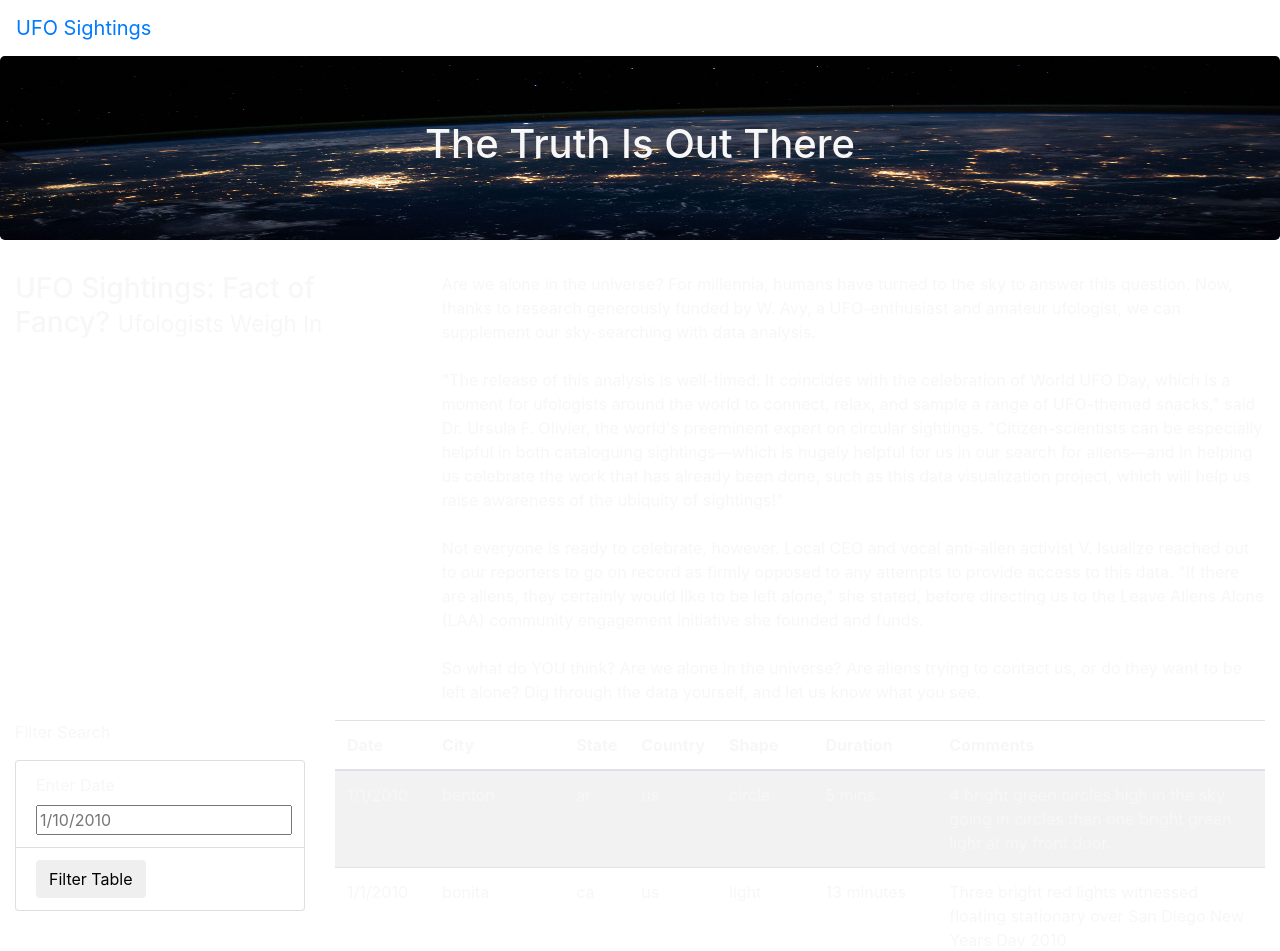
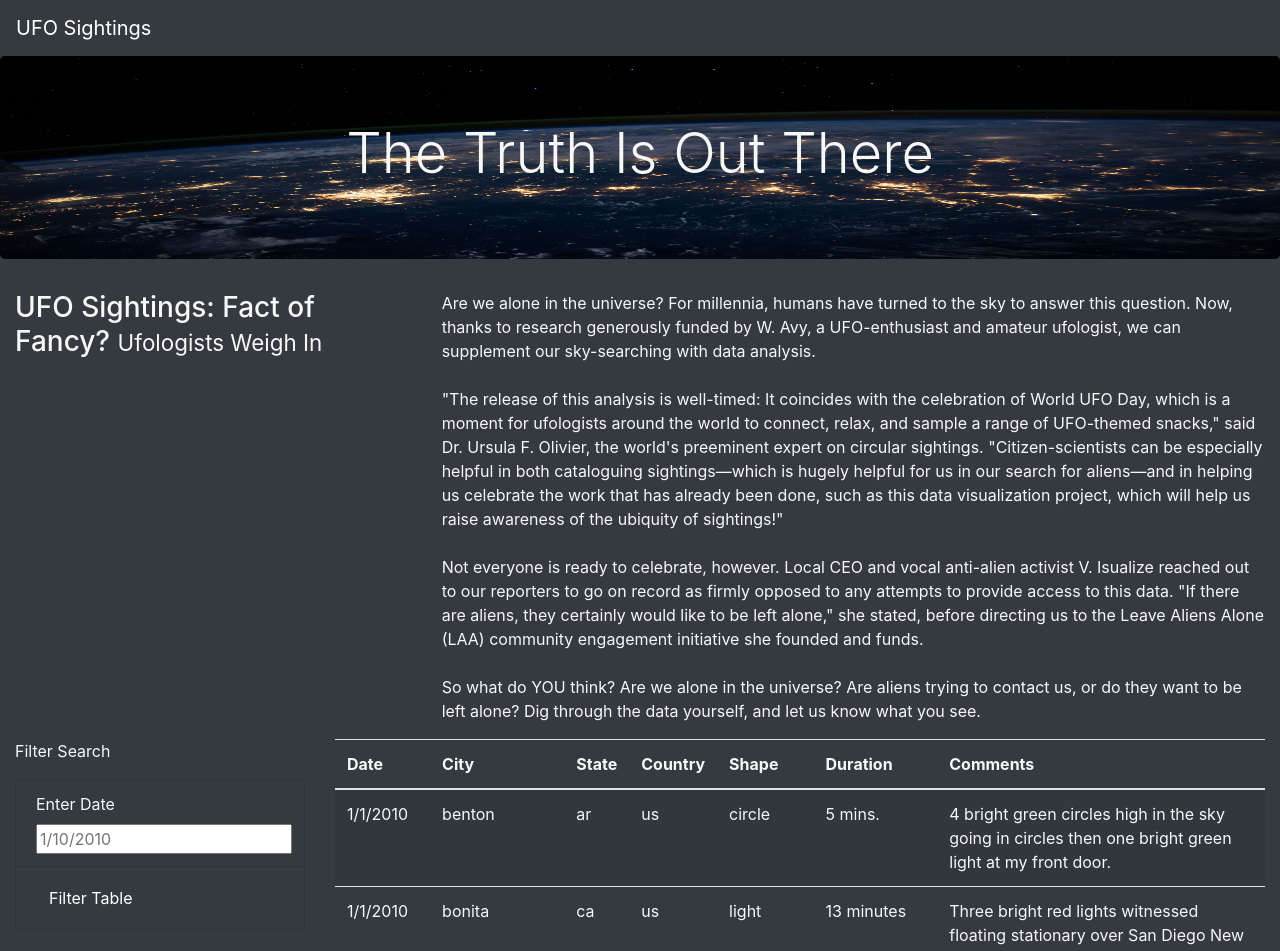
Before and after one commit to tj1599/UFOs, a plain HTML site: page index.html in a window 1280 px wide. Shown: the top 951 px of the page. Drawn offline with nearby package versions, Linux system fonts and the light colour scheme.

Commit message:
final html changes

```diff
--- a/index.html
+++ b/index.html
@@ -12,13 +12,13 @@
   <link rel="stylesheet" href="static/css/style.css">
 </head>
 
-<body>
+<body class="bg-dark">
   <div class="wrapper">
-    <nav class="navbar navbar-expand-lg">
+    <nav class="navbar navbar-dark bg-dark navbar-expand-lg">
       <a class="navbar-brand" href="index.html">UFO Sightings</a>
     </nav>
     <div class="jumbotron">
-      <h1>The Truth Is Out There</h1>
+      <h1 class="display-4">The Truth Is Out There</h1>
     </div>
     <div class="container-fluid">
       <div class="row">
@@ -50,15 +50,15 @@
     <div class="container-fluid">
       <div class="row">
         <div class="col-md-3">
-          <form>
+          <form class="bg-dark">
             <p>Filter Search</p>
-            <ul class="list-group">
-              <li class="list-group-item">
+            <ul class="list-group bg-dark">
+              <li class="list-group-item bg-dark">
                 <label for="date">Enter Date</label>
                 <input type="text" placeholder="1/10/2010" id="datetime" />
               </li>
-              <li class="list-group-item">
-                <button id="filter-btn" type="button" class="btn btn-default">Filter Table</button>
+              <li class="list-group-item bg-dark">
+                <button id="filter-btn" type="button" class="btn btn-dark">Filter Table</button>
               </li>
             </ul>
           </form>
```
